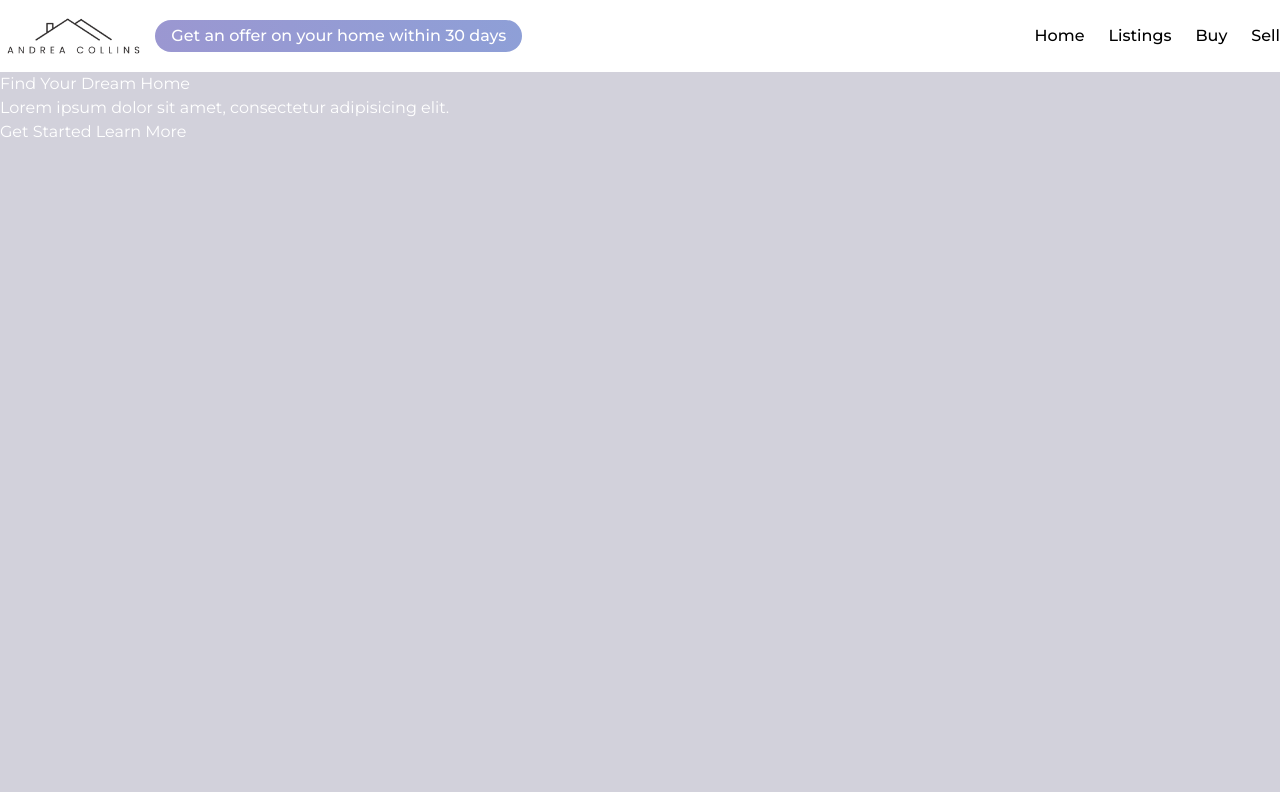
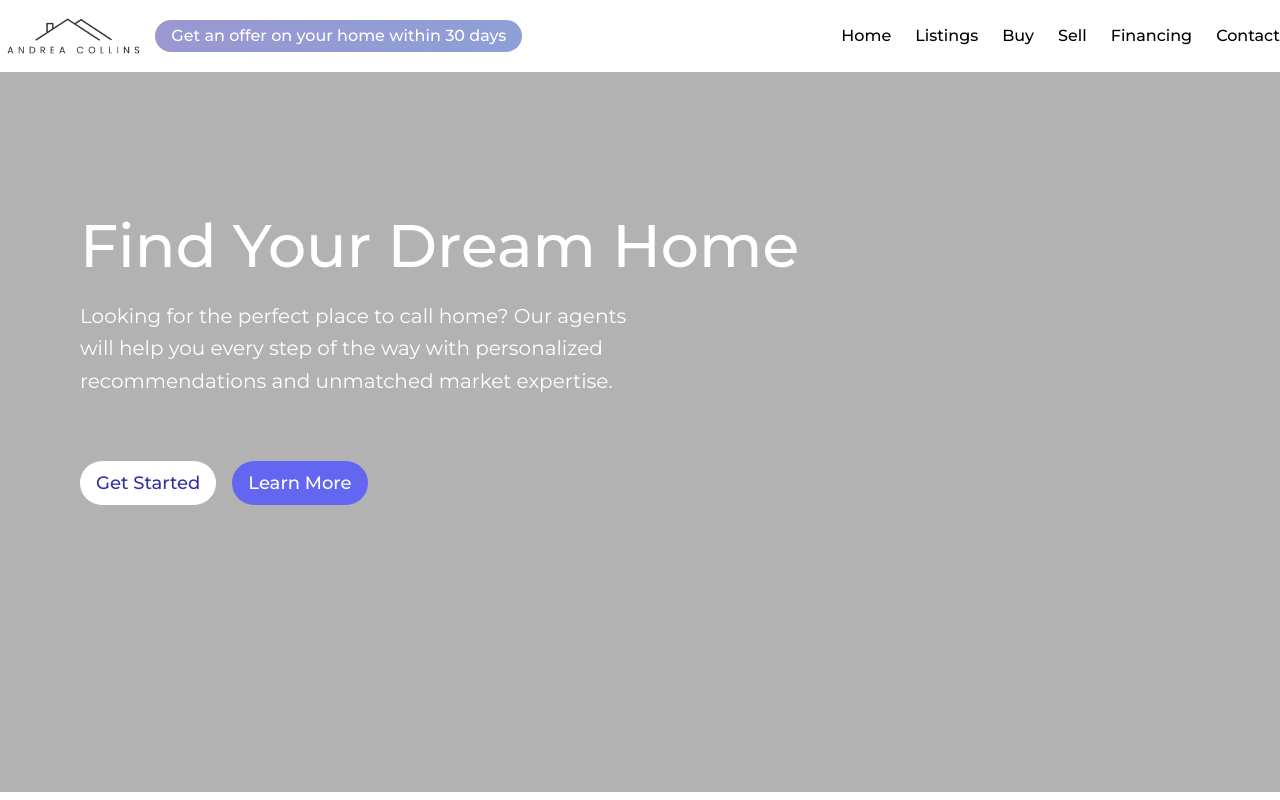
Before and after one commit to AdrianMaresDev/Collins-Real-Estate, a website: page src/index.html in a window 1280 px wide. Drawn offline with Linux system fonts and the light colour scheme.

Commit message:
updated hero section

```diff
--- a/src/index.html
+++ b/src/index.html
@@ -33,6 +33,12 @@
                     <li class="hover:text-indigo-800 transition-colors duration-300">
                         <a href="#">Sell</a>
                     </li>
+                    <li class="hover:text-indigo-800 transition-colors duration-300">
+                        <a href="#">Financing</a>
+                    </li>
+                    <li class="hover:text-indigo-800 transition-colors duration-300">
+                        <a href="#">Contact</a>
+                    </li>
                 </ul>
             </nav>
 
@@ -44,15 +50,15 @@
         <section class="relative bg-[url('/src/assets/images/hero-home.jpg')] bg-cover bg-center h-[90vh]">
 
             <!--Color Overlay-->
-            <div class="absolute inset-0 bg-indigo-950/20"></div>
+            <div class="absolute inset-0 bg-black/30"></div>
 
             <!--Content-->
-            <div class="relative z-10 text-white">
-                <h1>Find Your <span>Dream Home</span></h1>
-                <p>Lorem ipsum dolor sit amet, consectetur adipisicing elit.</p>
-                <div>
-                    <a href="#">Get Started</a>
-                    <a href="#">Learn More</a>
+            <div class="relative z-10 text-white pt-36 pl-20">
+                <h1 class="text-6xl pb-6 font-medium">Find Your Dream Home</h1>
+                <p class="max-w-[45vw] leading-relaxed text-xl pb-16">Looking for the perfect place to call home? Our agents will help you every step of the way with personalized recommendations and unmatched market expertise.</p>
+                <div class="flex items-center gap-4">
+                    <a href="#" class="bg-white hover:bg-gray-300 transition-colors duration-300 text-indigo-800 px-4 py-2 rounded-full text-lg font-medium">Get Started</a>
+                    <a href="#" class="bg-indigo-500 hover:bg-indigo-600 transition-colors duration-300 text-white px-4 py-2 rounded-full text-lg font-medium">Learn More</a>
                 </div>
             </div>
 
```
Also changed, not shown: src/output.css, 1 other file.
